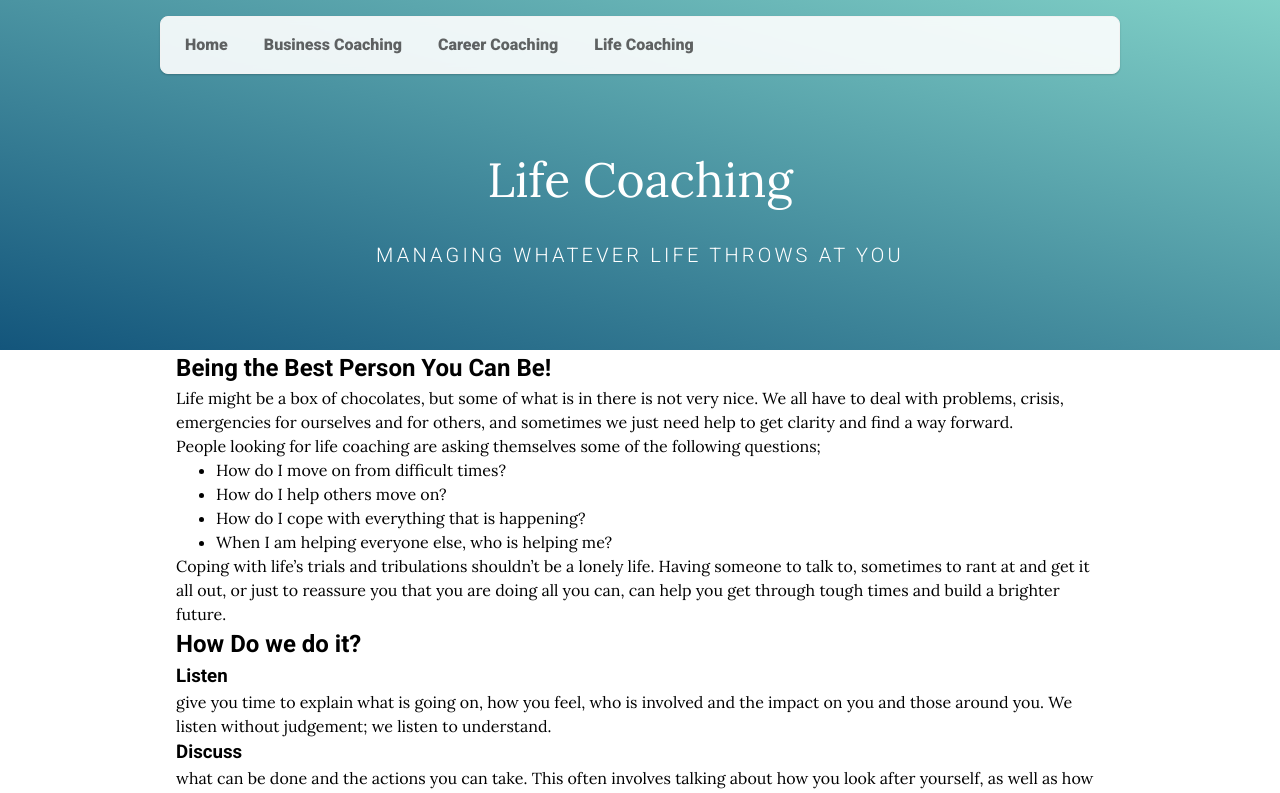
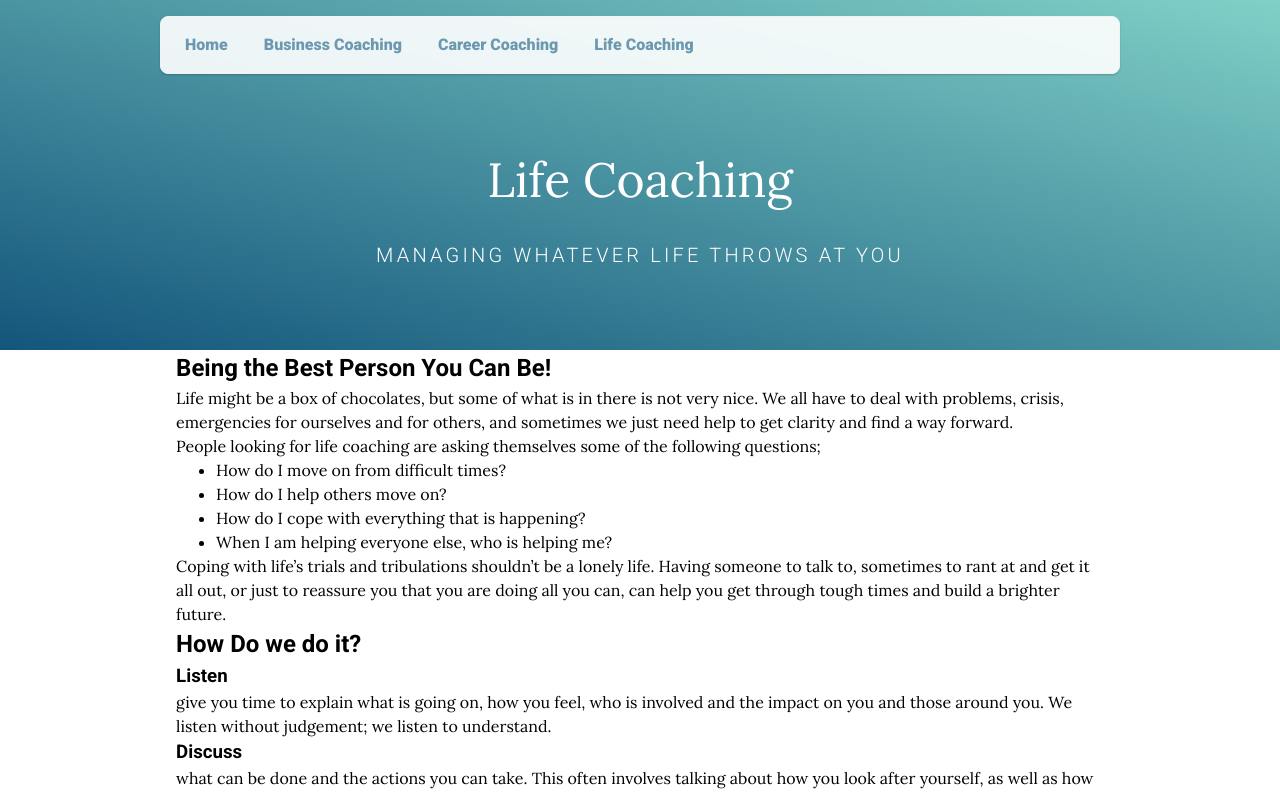
Before and after one commit to CJohnston079/cluny-house-consulting, a React (Vite) app: page /life-coaching in a window 1280 px wide. Shown: the top 793 px of the page. Built offline with nearby package versions, Linux system fonts and the light colour scheme.

Commit message:
Feat: assign `--emphasis-hue` and `--cl-emphasis` custom CSS properties

```diff
--- a/src/Navigation.css
+++ b/src/Navigation.css
@@ -34,7 +34,7 @@
 	font-family: var(--sans-serif);
 	font-weight: 900;
 	text-decoration: none;
-	color: var(--cl-foreground);
+	color: var(--cl-emphasis);
 
 	opacity: 0.6;
 	transition: opacity 400ms;
--- a/src/index.css
+++ b/src/index.css
@@ -1,7 +1,7 @@
 :root {
-	--emphasis-hue: 0;
+	--emphasis-hue: 202;
 
-	--cl-emphasis: hsl(var(--emphasis-hue), 30%, 50%);
+	--cl-emphasis: hsl(var(--emphasis-hue), 70%, 30%);
 	--cl-emphasis-shade: hsl(var(--emphasis-hue), 30%, 85%);
 	--cl-background: white;
 	--cl-background-trans: hsl(0, 0%, 100%, 0.9);
```
